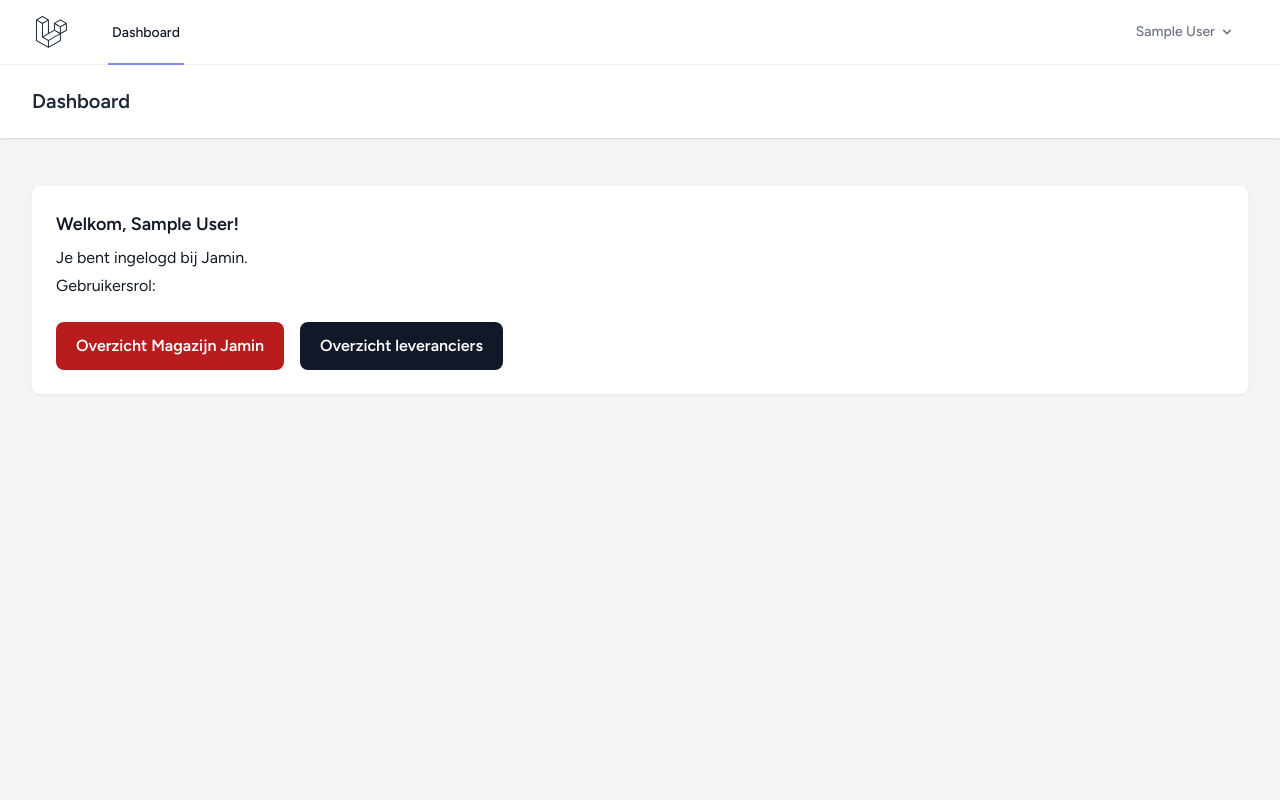
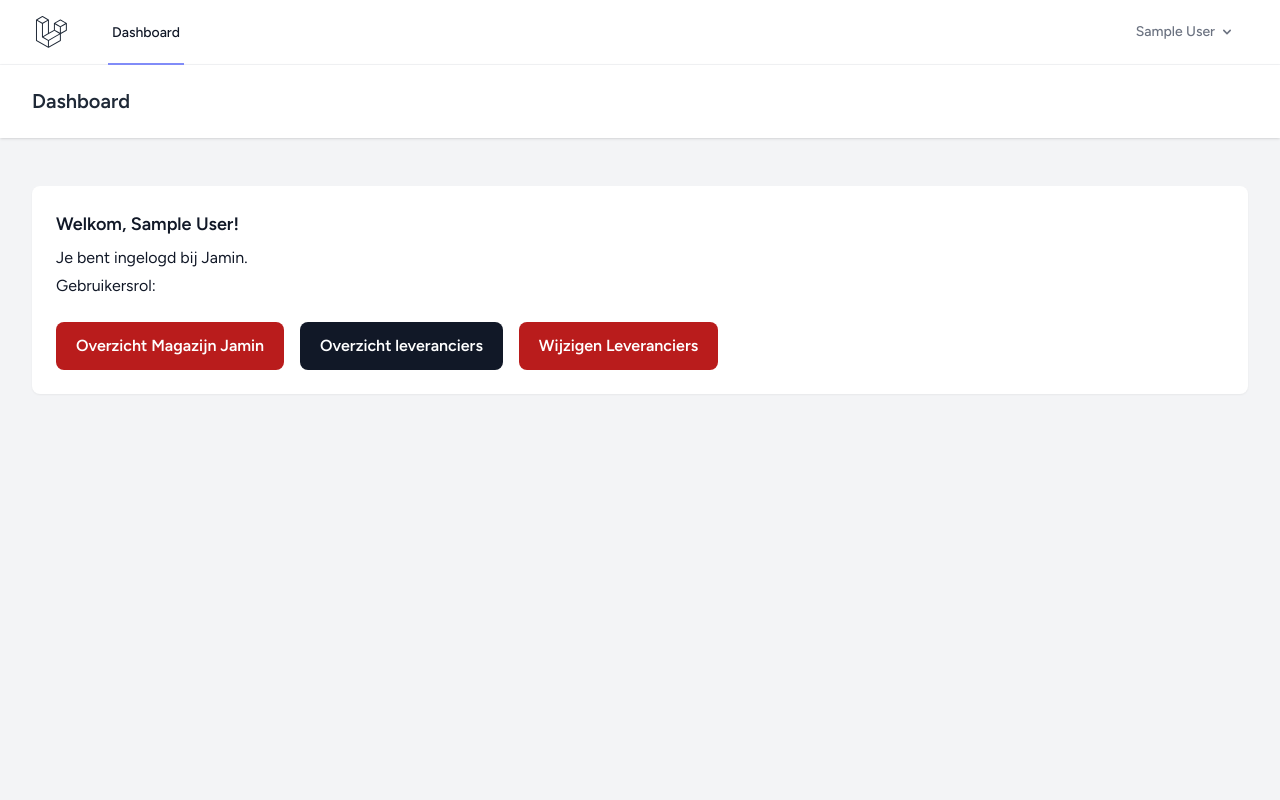
Before and after one commit to mohamedmbo/BE-opdrachten-345075, a Laravel app: page /dashboard in a window 1280 px wide. Run offline with Laravel 12, Linux system fonts and the light colour scheme; the visitor is signed in with stand-in values (Sample User, id 1); style sheets or scripts are compiled from the project's sources.

Commit message:
Voeg link Wijzigen Leveranciers toe

```diff
--- a/resources/views/dashboard.blade.php
+++ b/resources/views/dashboard.blade.php
@@ -14,6 +14,7 @@
                     <p class="mt-1">Gebruikersrol: <strong>{{ auth()->user()->rolename }}</strong></p>
                     <a href="{{ route('magazijn.index') }}" class="mt-6 inline-flex rounded-lg bg-red-700 px-5 py-3 font-semibold text-white">Overzicht Magazijn Jamin</a>
                     <a href="{{ route('leveranciers.index') }}" class="mt-6 ml-3 inline-flex rounded-lg bg-gray-900 px-5 py-3 font-semibold text-white">Overzicht leveranciers</a>
+                    <a href="{{ route('leveranciers.wijzigen.index') }}" class="mt-6 ml-3 inline-flex rounded-lg bg-red-700 px-5 py-3 font-semibold text-white">Wijzigen Leveranciers</a>
                 </div>
             </div>
         </div>
```
